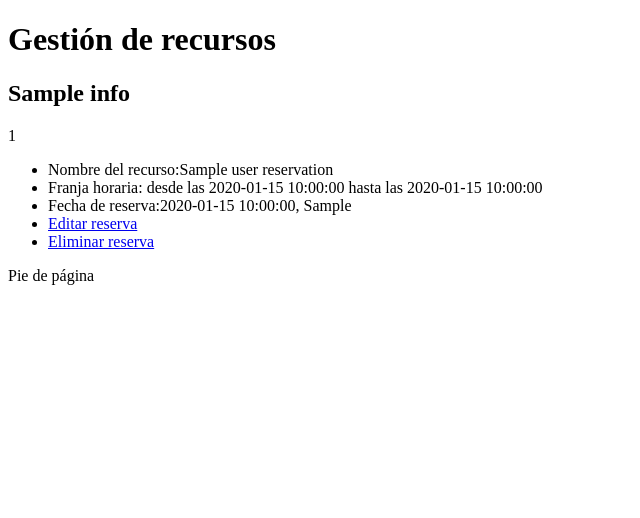
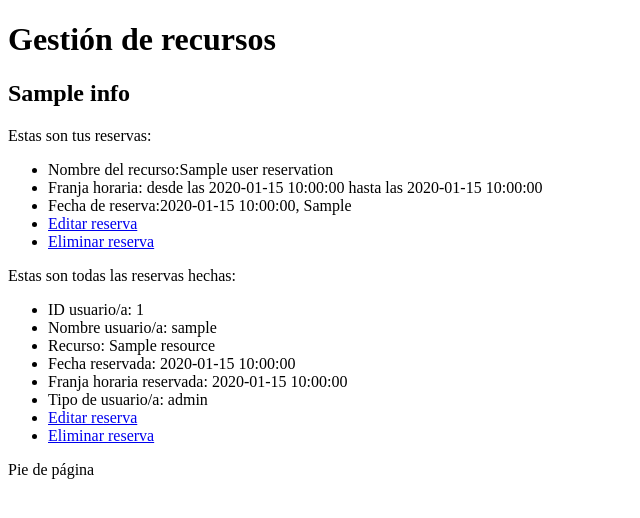
Before and after one commit to mwue111/reservations, a PHP site: template views/users/user_reservations.php in a window 1280 px wide. Shown: the top 518 px of the page, without its empty margins (0-640 px from the left). Run offline with PHP 8.4, Linux system fonts and the light colour scheme; the template is opened without the code that fills it: most values are stand-ins (such as "Sample title", 1, 10 or a date in 2020).

Commit message:
gestión de reservas en admin

```diff
--- a/views/nav.php
+++ b/views/nav.php
@@ -16,7 +16,8 @@ echo '
             if($data['type'] == "admin"){
                 echo '<li style="display: inline-block;"><a href="index.php?controller=timeSlotsController&action=showTimeSlots">Tramos horarios</a></li>
                     <li style="display: inline-block;"><a href="index.php?controller=usersController&action=showUsers">Usuarios</a></li>
-                    <li style="display: inline-block;"><a href="index.php?controller=usersController&action=usersReservations">Reservas de usuarios</a></li>';
+                    <li style="display: inline-block;"><a href="index.php?controller=usersController&action=usersReservations">Reservas de usuarios</a></li>
+                    <li style="display: inline-block;"><a href="index.php?controller=usersController&action=myReservations">Mis reservas</a></li>';
             }
             else{
                 echo '<li style="display: inline-block;"><a href="index.php?controller=usersController&action=myReservations">Mis reservas</a></li>';
--- a/views/resource/show.php
+++ b/views/resource/show.php
@@ -26,7 +26,7 @@ else{
             <th> Ubicación </th>
             <th> Foto </th>';
             if($type == "admin"){
-                echo '<th colspan="2">Opciones</th>';
+                echo '<th colspan="3">Opciones</th>';
             }
             else{
                 echo '<th>Opciones</th>';
@@ -42,7 +42,8 @@ else{
                 <td><img src="' . $resource['image'] . '" style="width:10%;"></td>';
                 if($type == "admin"){
                     echo '<td><a href="#" onclick="confirmErase(' . $resource['id'] . ', \'' . $route . '\')">Eliminar</a></td>
-                        <td><a href="index.php?controller=resourcesController&action=changeResource&id=' . $resource['id'] . '">Editar</a></td>';
+                        <td><a href="index.php?controller=resourcesController&action=changeResource&id=' . $resource['id'] . '">Editar</a></td>
+                        <td><a href="index.php?controller=resourcesController&action=showReservationForm&id=' . $resource['id'] . '">Reservar</a></td>';
                 }
                 else{
                     echo '<td><a href="index.php?controller=resourcesController&action=showReservationForm&id=' . $resource['id'] . '">Reservar</a></td>';
--- a/views/users/user_reservations.php
+++ b/views/users/user_reservations.php
@@ -1,6 +1,8 @@
 <?php   //vista de las reservas de cada usuario: calendario
+
 //*deben verse los detalles de la reserva: qué se ha reservado, qué día y a qué hora.
-//deben poder modificarse y eliminarse las reservas
+//deben poder modificarse y *eliminarse las reservas
+
 $route = "index.php?controller=resourcesController&action=eraseReservation&id=";
 
 if(isset($data['info'])){
@@ -10,11 +12,10 @@ if(isset($data['info'])){
 if(isset($data['userReservations'])){
     $userReservations = $data['userReservations'];
 
+    echo '<p>Estas son tus reservas:</p>';
     foreach($userReservations as $reservations){
         $idResource = $reservations['id_resource'];
         $idTS = $reservations['id_time_slot'];
-
-    echo $idResource;
 
         $day = $reservations['day_of_week'];
         switch($day){
@@ -35,3 +36,18 @@ if(isset($data['userReservations'])){
    }
 
 }
+if(isset($data['allReservations'])){
+    echo '<p>Estas son todas las reservas hechas: </p>';
+    foreach ($data['allReservations'] as $allReservations){
+        echo '<ul>
+                <li>ID usuario/a: ' . $allReservations['id_user'] . '</li>
+                <li>Nombre usuario/a: ' . $allReservations['username'] . '</li>
+                <li>Recurso: ' . $allReservations['resource'] . '</li>
+                <li>Fecha reservada: ' . $allReservations['date'] . '</li>
+                <li>Franja horaria reservada: ' . $allReservations['time_slot'] . '</li>
+                <li>Tipo de usuario/a: ' . $allReservations['user_type'] . '</li>
+                <li><a href="index.php?controller=resourcesController&action=changeReservation&id=' . $allReservations['id_resource'] . '&idTS=' . $allReservations['idTS'] . '&date=' . $allReservations['date'] . '">Editar reserva</a></li>
+            <li><a href="#" onclick="confirmErase(' . $allReservations['id_resource'] . ', \'' . $route  . '\')">Eliminar reserva</a></li>
+            </ul>';
+    }
+}
```
Also changed, not shown: controllers/users_controller.php (+11 -4 lines), models/users.php (+8 -0 lines), views/resource/my_reservations.php (+7 -6 lines). Lines whose indentation alone changed are shown as unchanged.
